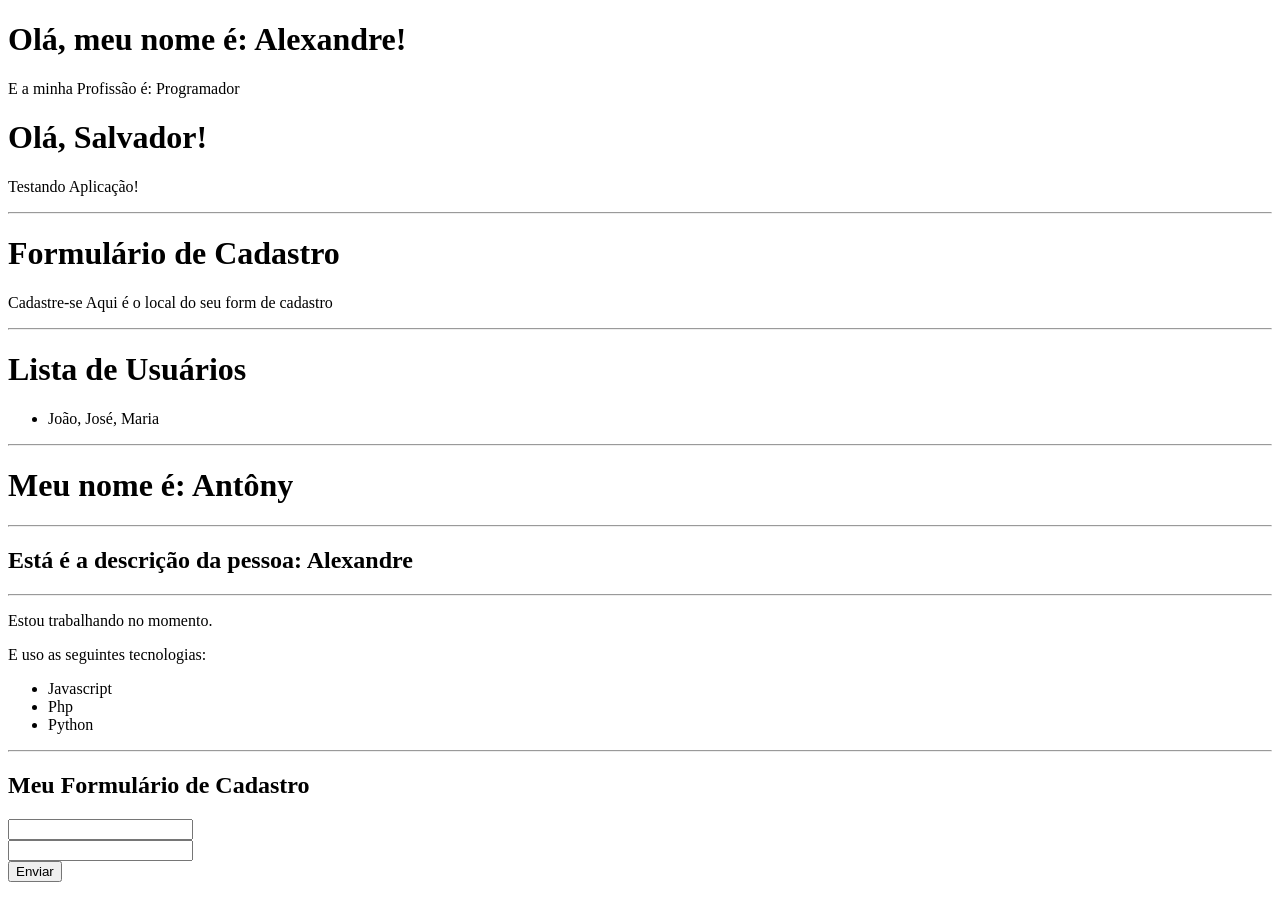
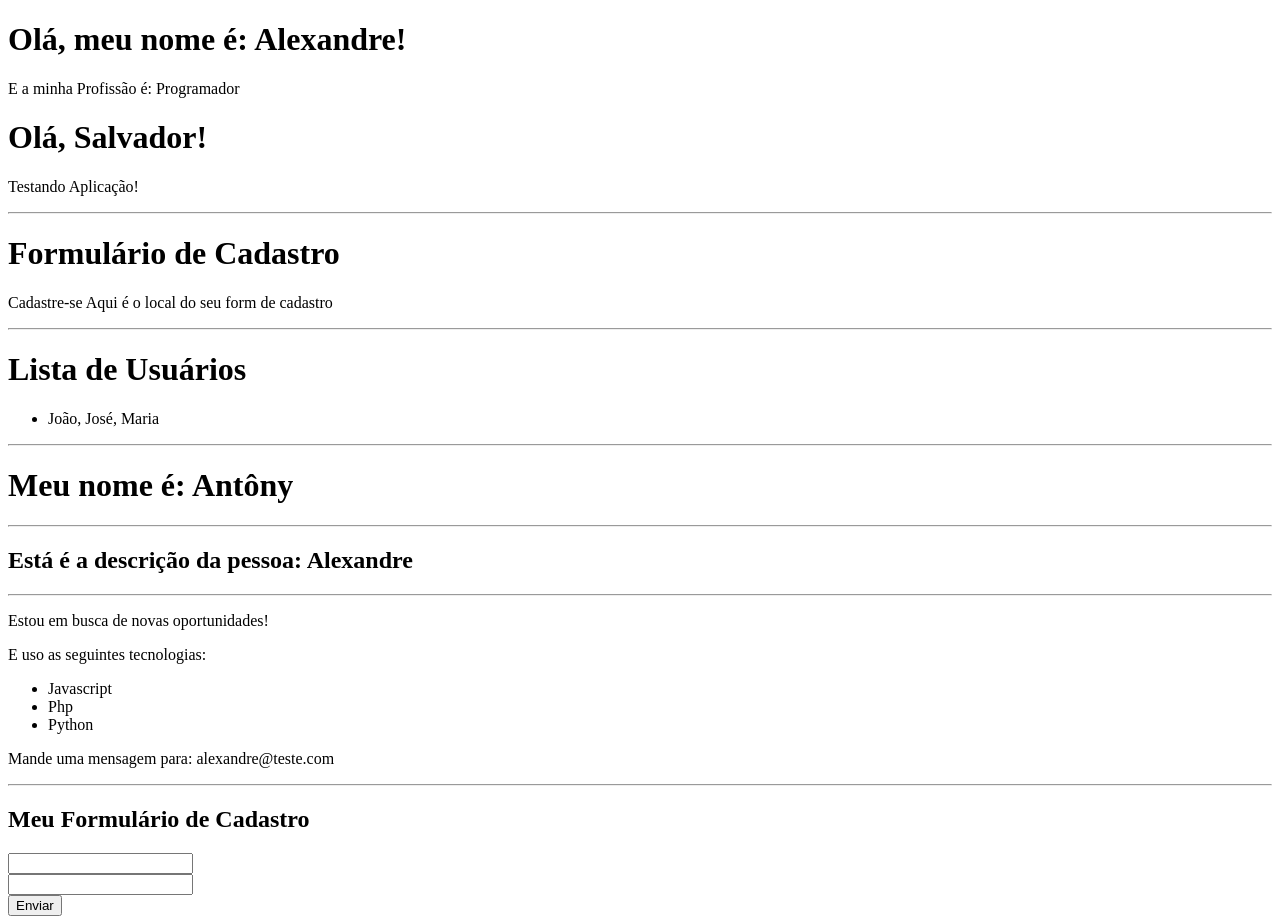
Before and after one commit to alexandreleao/2_projeto_vue, a Vue app: page / in a window 1280 px wide. Before the commit the page ends 890 px from the top, so only its background shows below. Built offline with nearby package versions, Linux system fonts and the light colour scheme.

Commit message:
Diretivas v-if, v-else e v-show

```diff
--- a/src/components/info.vue
+++ b/src/components/info.vue
@@ -1,18 +1,27 @@
 <template>
     <div>
-<p>Estou trabalhando no momento.</p>
+<p v-if="esta_trabalhando">Estou trabalhando no momento.</p>
+<p v-else>Estou em busca de novas oportunidades!</p>
     <p>E uso as seguintes tecnologias:</p>
         <ul>
           <li>Javascript</li>
           <li>Php</li>
           <li>Python</li>
         </ul>
+        <p v-show="mostrar_email">Mande uma mensagem para: {{ email }}</p>
     </div>
 </template>
 
 <script>
   export default{
-      name: 'Info'
+      name: 'Info',
+      data(){
+        return{
+          esta_trabalhando: false,
+          mostrar_email: true,
+          email: 'alexandre@teste.com'
+        }
+      }
   }
 
 </script>
```
